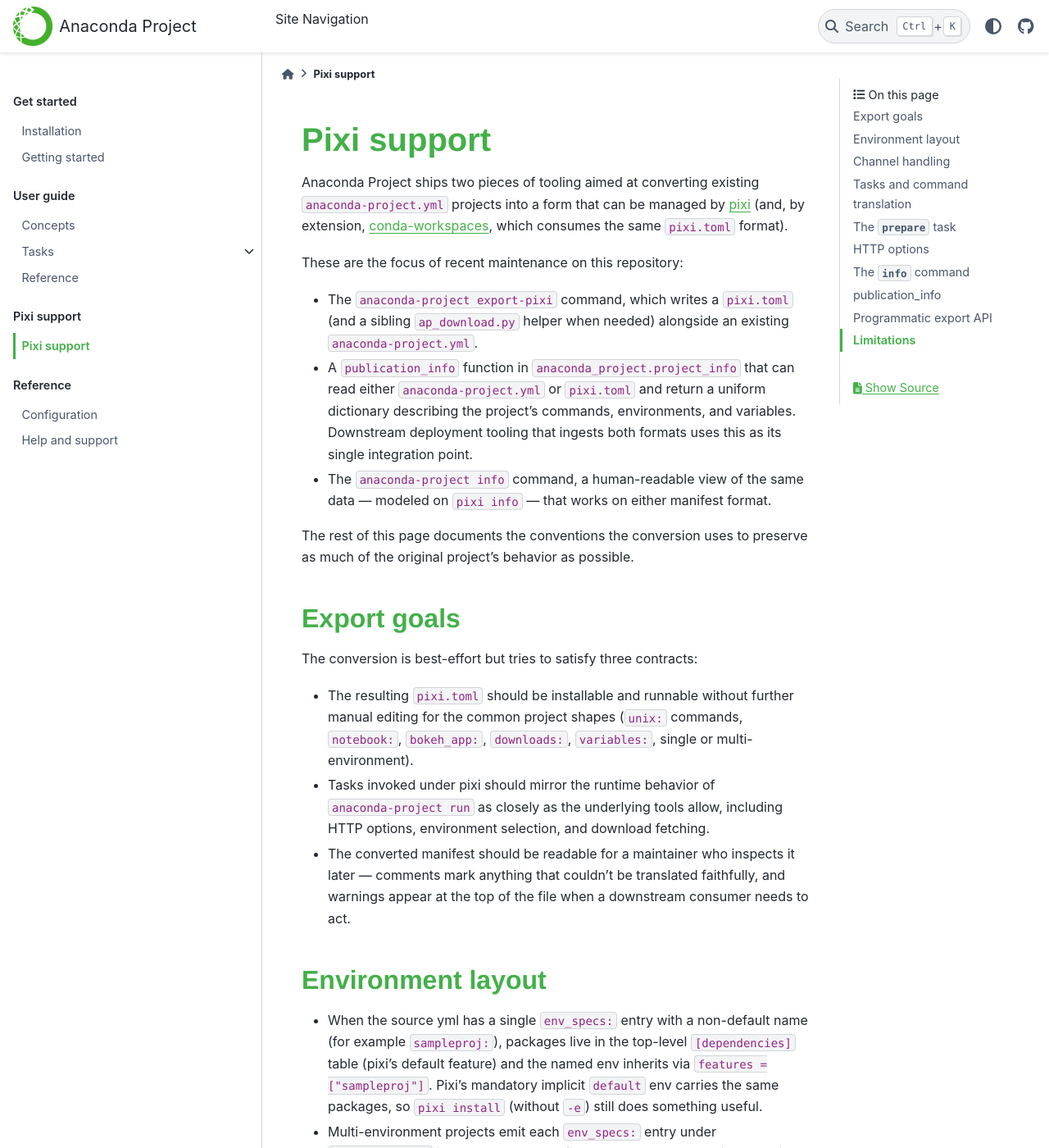
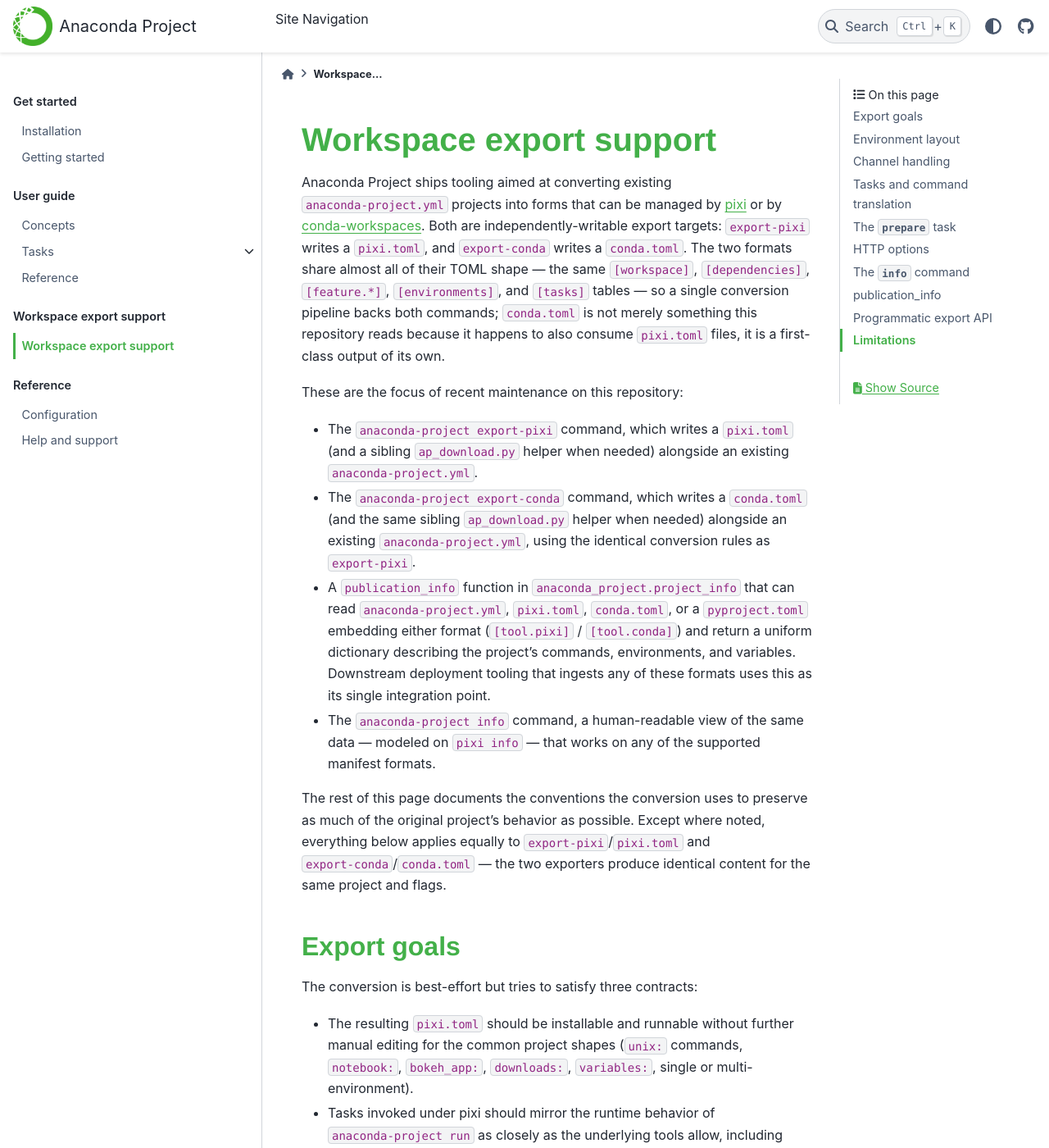
Before and after one commit to anaconda/anaconda-project, a Sphinx documentation site: the page built from docs/source/workspace-support.rst, in a window 1280 px wide and 1400 px high. Shown: the whole window at 82% size. Built offline with Sphinx 7.4.7 and the PyData theme 0.15.4, drawn with Linux system fonts in a browser that asks for light colours; some of the changed text lies outside the part shown.

Commit message:
Item 8: docs retitle - workspace-support.rst covers both pixi and conda-workspaces
git mv docs/source/pixi-support.rst docs/source/workspace-support.rst. Update
docs/source/index.rst (toctree entry and prose reference) and
docs/source/help-support.rst to point at the renamed page.

Rewrite the renamed file's opening framing: conda.toml is now a first-class,
independently-writable export target (export-conda), not merely something
this repository reads because it happens to also consume pixi.toml files.
Add export_conda/preview_conda_export/export-conda documentation to the
Programmatic export API section, mirroring the existing pixi documentation.
Update the info command and publication_info sections to describe the new
4-way detection precedence (conda.toml, pixi.toml, anaconda-project.*,
pyproject.toml) and document the conda-workspaces field-population parity
with pixi (identical population logic, differing only in manifest/lockfile
filenames) plus the one documented gap (no PEP 621 [project] name/description
fallback for pyproject.toml-embedded projects, per Item 3's decision).

Verified zero dangling pixi-support references under docs/source/ (grep -rn
'pixi-support' docs/source/ returns nothing; the only remaining hits are in
the untracked docs/conda-workspaces-integration-plan.md scratch doc, which
is explicitly out of scope for this change).

Co-Authored-By: Claude Sonnet 5 <noreply@anthropic.com>

```diff
--- a/docs/source/help-support.rst
+++ b/docs/source/help-support.rst
@@ -15,7 +15,7 @@ development focus is limited to:
 
 * Critical bug fixes against the existing ``anaconda-project``
   command-line tool and library.
-* The conversion tooling described in :doc:`pixi-support`, which
+* The conversion tooling described in :doc:`workspace-support`, which
   helps users move existing projects onto
   `pixi <https://pixi.sh/>`_ or
   `conda-workspaces <https://github.com/conda-incubator/conda-workspaces>`_.
--- a/docs/source/pixi-support.rst
+++ b/docs/source/workspace-support.rst
@@ -1,30 +1,47 @@
-============
-Pixi support
-============
+========================
+Workspace export support
+========================
 
-Anaconda Project ships two pieces of tooling aimed at converting
-existing ``anaconda-project.yml`` projects into a form that can be
-managed by `pixi <https://pixi.sh/>`_ (and, by extension,
-`conda-workspaces <https://github.com/conda-incubator/conda-workspaces>`_,
-which consumes the same ``pixi.toml`` format).
+Anaconda Project ships tooling aimed at converting existing
+``anaconda-project.yml`` projects into forms that can be managed by
+`pixi <https://pixi.sh/>`_ or by
+`conda-workspaces <https://github.com/conda-incubator/conda-workspaces>`_.
+Both are independently-writable export targets: ``export-pixi``
+writes a ``pixi.toml``, and ``export-conda`` writes a ``conda.toml``.
+The two formats share almost all of their TOML shape — the same
+``[workspace]``, ``[dependencies]``, ``[feature.*]``,
+``[environments]``, and ``[tasks]`` tables — so a single conversion
+pipeline backs both commands; ``conda.toml`` is not merely something
+this repository reads because it happens to also consume
+``pixi.toml`` files, it is a first-class output of its own.
 
 These are the focus of recent maintenance on this repository:
 
 * The ``anaconda-project export-pixi`` command, which writes a
   ``pixi.toml`` (and a sibling ``ap_download.py`` helper when needed)
   alongside an existing ``anaconda-project.yml``.
+* The ``anaconda-project export-conda`` command, which writes a
+  ``conda.toml`` (and the same sibling ``ap_download.py`` helper when
+  needed) alongside an existing ``anaconda-project.yml``, using the
+  identical conversion rules as ``export-pixi``.
 * A ``publication_info`` function in
-  ``anaconda_project.project_info`` that can read either
-  ``anaconda-project.yml`` or ``pixi.toml`` and return a uniform
-  dictionary describing the project's commands, environments, and
-  variables. Downstream deployment tooling that ingests both formats
-  uses this as its single integration point.
+  ``anaconda_project.project_info`` that can read
+  ``anaconda-project.yml``, ``pixi.toml``, ``conda.toml``, or a
+  ``pyproject.toml`` embedding either format (``[tool.pixi]`` /
+  ``[tool.conda]``) and return a uniform dictionary describing the
+  project's commands, environments, and variables. Downstream
+  deployment tooling that ingests any of these formats uses this as
+  its single integration point.
 * The ``anaconda-project info`` command, a human-readable view of the
-  same data — modeled on ``pixi info`` — that works on either
-  manifest format.
+  same data — modeled on ``pixi info`` — that works on any of the
+  supported manifest formats.
 
 The rest of this page documents the conventions the conversion uses
 to preserve as much of the original project's behavior as possible.
+Except where noted, everything below applies equally to
+``export-pixi``/``pixi.toml`` and ``export-conda``/``conda.toml`` — the
+two exporters produce identical content for the same project and
+flags.
 
 Export goals
 ============
@@ -261,57 +278,90 @@ project, modeled on ``pixi info``::
           Dependencies: colorcet, datashader, fiona, geoviews, ...
                 Locked: yes
 
-The command works on either manifest format — ``pixi.toml`` is
-preferred when both are present.
+The command works on any supported manifest format. When no format is
+forced, detection follows this precedence: ``conda.toml``, then
+``pixi.toml``, then ``anaconda-project.yml`` (or its ``.yaml`` /
+``kapsel.*`` aliases), then ``pyproject.toml`` (checking
+``[tool.conda.workspace]`` before ``[tool.pixi.workspace]``).
 
 Flags:
 
 * ``--json`` emits the underlying ``publication_info`` dict as
   indented JSON, mirroring ``pixi info --json``.
 * ``--env-paths`` includes the on-disk prefix path for each
-  environment. For pixi projects this shells out to
+  environment. For pixi projects (top-level ``pixi.toml`` or a
+  ``pyproject.toml`` ``[tool.pixi]`` embedding) this shells out to
   ``pixi info --json``; the full pixi payload is also stashed
   under an ``_pixi`` key in ``--json`` mode so callers don't have
-  to repeat the subprocess.
-* ``--project-type {pixi,anaconda-project}`` forces a manifest
-  format when both are present in the directory (e.g. mid-conversion).
+  to repeat the subprocess. conda-workspaces projects have no
+  equivalent path-resolution mechanism yet, so this flag has no
+  effect for them.
+* ``--project-type {conda-workspaces,pixi,anaconda-project}`` forces
+  a manifest format when more than one is present in the directory
+  (e.g. mid-conversion). Forcing a type only recognizes the
+  corresponding top-level manifest (``conda.toml`` or ``pixi.toml``),
+  not a ``pyproject.toml`` embedding — omit ``--project-type`` to let
+  auto-detection find a pyproject.toml-embedded manifest.
 
 publication_info
 ================
 
 ``anaconda_project.project_info.publication_info(project_dir)``
 returns a uniform dictionary regardless of whether the project is
-managed by ``anaconda-project.yml`` or by a converted
-``pixi.toml``. The shape mirrors ``Project.publication_info()`` from
-the anaconda-project side; relevant additions for the pixi side:
+managed by ``anaconda-project.yml``, a converted ``pixi.toml``, a
+converted ``conda.toml``, or a ``pyproject.toml`` embedding either
+format under ``[tool.pixi]`` / ``[tool.conda]``. The shape mirrors
+``Project.publication_info()`` from the anaconda-project side;
+relevant additions for the pixi and conda-workspaces sides (field
+population is identical between the two — the only differences are
+the manifest filename and lockfile filename each reads):
 
-* ``commands[name]['args']`` — ordered list of pixi arg names
+* ``commands[name]['args']`` — ordered list of task arg names
   declared for the task. Empty for tasks without args. Lets
-  downstream tooling drive ``pixi run <task> *args`` to supply
-  positional values.
+  downstream tooling drive ``pixi run <task> *args`` (or the
+  conda-workspaces equivalent) to supply positional values.
 * ``commands[name]['env_spec']`` — resolves to the name of an env
   that supports the task. Top-level tasks resolve to the project's
   default env (literal ``default`` if declared, otherwise the first
   declared env). Feature-scoped tasks resolve to whichever env
   actually includes the feature.
-* ``env_specs[name]['locked']`` — ``True`` when ``pixi.lock`` has an
-  ``environments[<name>]`` entry. Best-effort: any read or parse
-  failure silently falls back to ``False``.
+* ``env_specs[name]['locked']`` — ``True`` when the sibling lockfile
+  (``pixi.lock`` or ``conda.lock``) has an ``environments[<name>]``
+  entry. Best-effort: any read or parse failure silently falls back
+  to ``False``.
+
+For the ``pyproject.toml``-embedded case, ``name``/``description``
+resolution has one documented gap: upstream conda-workspaces itself
+falls back to PEP 621 ``[project].name`` / ``[project].description``
+when ``[tool.conda.workspace]`` (or ``[tool.pixi.workspace]``) omits
+those fields. This plan's read-side summary does not replicate that
+PEP 621 fallback — if ``workspace.name`` is absent, the directory
+basename is used instead, matching the top-level-manifest behavior.
+This is a deliberate scope limitation (a uniform read-side summary,
+not full-fidelity mirroring of every upstream fallback path), not a
+bug.
 
 Optional arguments:
 
-* ``project_type='pixi' | 'anaconda-project'`` forces a specific
-  manifest format. Default behavior is auto-detect, with ``pixi.toml``
-  winning when both are present. It is an error to ask for a format
-  whose manifest is not in the directory.
+* ``project_type='conda-workspaces' | 'pixi' | 'anaconda-project'``
+  forces a specific manifest format. Default behavior is auto-detect,
+  with ``conda.toml`` winning over ``pixi.toml``, which wins over
+  ``anaconda-project.yml`` (or its aliases), which wins over a
+  ``pyproject.toml`` embedding. Forcing a type only recognizes the
+  corresponding top-level manifest; it is an error to ask for a
+  format whose top-level manifest is not in the directory, even if a
+  ``pyproject.toml`` embedding of that format exists there.
 * ``env_paths=True`` populates ``env_specs[name]['path']`` with the
   on-disk prefix for each declared environment. For anaconda-project
-  this is derived from each ``EnvSpec``; for pixi it requires a
-  ``pixi info --json`` subprocess (so it is opt-in). Failure to
-  invoke pixi or parse its output raises ``RuntimeError``. When the
-  source is pixi, the full ``pixi info --json`` payload is also
-  stored under the top-level ``_pixi`` key so callers that want
-  richer pixi-specific data don't pay for a second subprocess.
+  this is derived from each ``EnvSpec``; for pixi (top-level or
+  pyproject.toml-embedded) it requires a ``pixi info --json``
+  subprocess (so it is opt-in). Failure to invoke pixi or parse its
+  output raises ``RuntimeError``. When the source is pixi, the full
+  ``pixi info --json`` payload is also stored under the top-level
+  ``_pixi`` key so callers that want richer pixi-specific data don't
+  pay for a second subprocess. conda-workspaces projects have no
+  equivalent mechanism yet, so ``env_paths=True`` has no effect on
+  conda-workspaces results.
 
 Programmatic export API
 =======================
@@ -348,18 +398,44 @@ generated TOML or re-implement the conversion rules.
   callers don't have to grep for it themselves. Raises
   ``CondaNotAvailableError`` if the conversion needs ``conda config
   --show default_channels`` and conda isn't reachable.
+* ``project_ops.export_conda(project, filename, use_default=False,
+  add_current_platform=False)`` writes ``conda.toml`` to disk and
+  returns a ``PixiExportStatus`` — the exact same status class
+  ``export_pixi`` returns, since ``default_rename_from`` and
+  ``current_platform_added`` are generic export concepts with nothing
+  pixi-specific baked into the class. Semantics of both fields are
+  identical to ``export_pixi``'s.
+* ``project_ops.preview_conda_export(project, use_default=False,
+  add_current_platform=False)`` runs the conversion in memory and
+  returns a dict
+  ``{conda_toml, default_rename_from, current_platform_addition_target,
+  warnings}`` — the same four concepts as ``preview_pixi_export``,
+  with only the file-content key renamed (``conda_toml`` instead of
+  ``pixi_toml``) to match the format it describes.
+* ``anaconda_project.internal.pixi_export.export_conda_toml(project,
+  use_default=False, add_current_platform=False,
+  default_channels=None)`` is the module-level function
+  ``export_conda`` calls to produce ``conda.toml`` content; it
+  delegates directly to ``export_pixi_toml`` and returns its result
+  unchanged. conda-workspaces 0.7.0's TOML shape is field-for-field
+  identical to pixi.toml's for every field this exporter emits, so no
+  translation step exists between the two — the same function
+  produces both outputs, distinguished only by which file the caller
+  writes it to.
 * ``anaconda_project.internal.pixi_export.default_rename_target(project)``
   returns the env_spec name that ``--use-default`` would promote, or
   ``None`` when promotion is a no-op (project already has a
   ``default`` env_spec, or has no env_specs at all). Stable contract;
   the underlying selection rule (default-command's env, else first
-  declared env_spec) lives in this one function.
+  declared env_spec) lives in this one function. Shared by both the
+  pixi and conda-workspaces export paths.
 * ``anaconda_project.internal.pixi_export.current_platform_addition_target(project)``
   returns the host's conda subdir if it would be added by
   ``--add-current-platform``, or ``None`` when it's already in the
   union of declared platforms. Same shape as
   ``default_rename_target`` so callers can decide both flags
-  symmetrically.
+  symmetrically. Shared by both the pixi and conda-workspaces export
+  paths.
 
 Limitations
 ===========
```
Also changed, not shown: docs/source/index.rst (+4 -3 lines).
